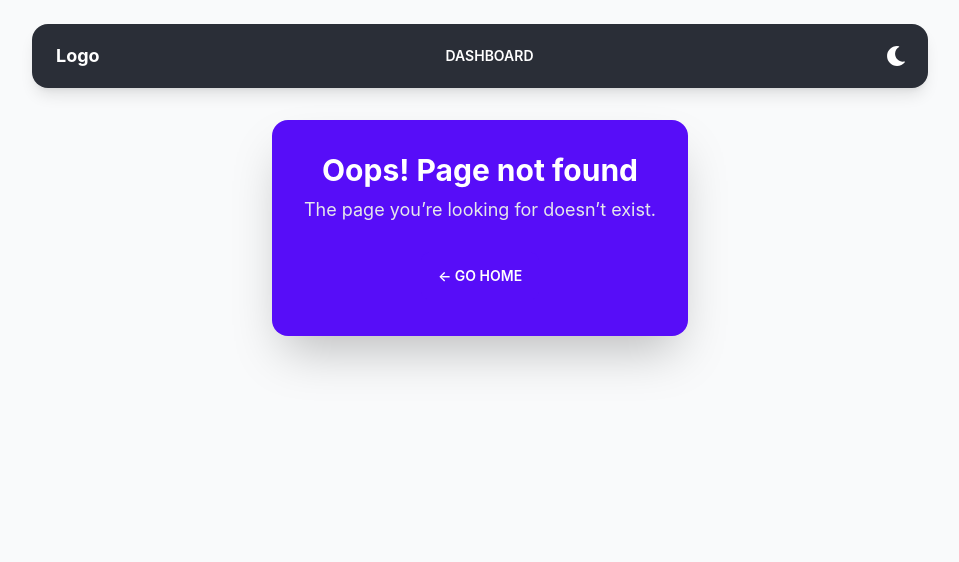
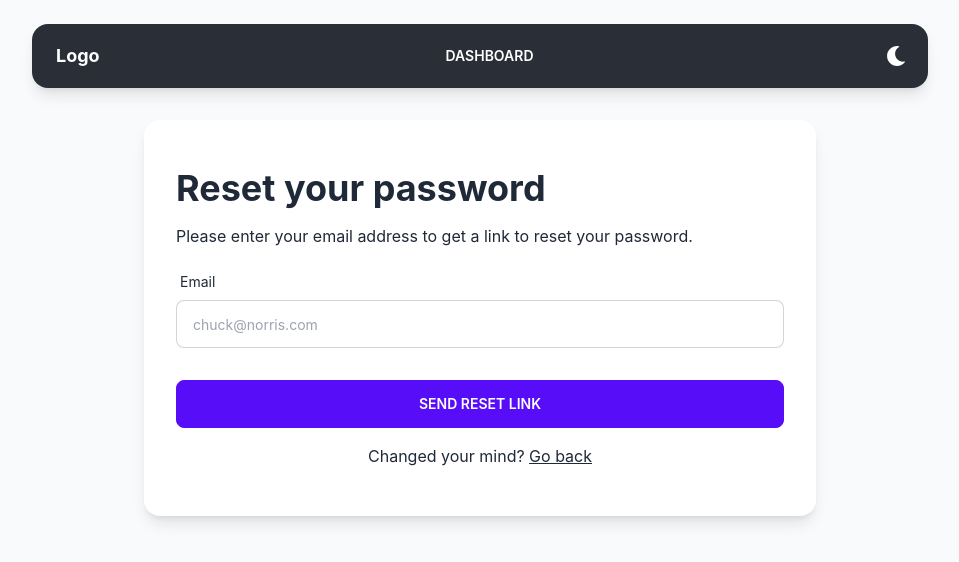
Before and after one commit to marclou/minimalist-frontend-boilerplate, a React (Create React App) app: page /forgot-password in a window 1280 px wide. Before the commit this address had no page. Shown: the top 562 px of the page, without its empty margins (160-1119 px from the left). Built offline with nearby package versions, Linux system fonts and the light colour scheme.

Commit message:
add ui for reset password

```diff
--- a/src/App.js
+++ b/src/App.js
@@ -10,6 +10,7 @@ import Loader from './pages/Loader';
 const NotFound = lazy(() => import('./pages/NotFound'));
 const Signup = lazy(() => import('./pages/Signup'));
 const Login = lazy(() => import('./pages/Login'));
+const PasswordForgot = lazy(() => import('./pages/PasswordForgot'));
 const PrivateRoute = lazy(() => import('./components/PrivateRoute'));
 const Dashboard = lazy(() => import('./pages/Dashboard'));
 
@@ -37,10 +38,9 @@ function App() {
       <Routes>
         <Route element={<Layout />}>
           <Route path="/" element={<Home />} />
-
           <Route path="signup" element={<Signup />} />
-
           <Route path="login" element={<Login />} />
+          <Route path="forgot-password" element={<PasswordForgot />} />
 
           <Route element={<PrivateRoute />}>
             <Route path="dashboard" element={<Dashboard />} />
--- a/src/pages/Login.js
+++ b/src/pages/Login.js
@@ -77,6 +77,9 @@ const Login = () => {
               <div className="form-group">
                 <label className="label" htmlFor="password">
                   <span className="label-text">Password</span>
+                  <Link to="/forgot-password" className="label-text-alt">
+                    Forgotten password?
+                  </Link>
                 </label>
                 <div style={{ position: 'relative' }}>
                   <Field
@@ -101,7 +104,7 @@ const Login = () => {
                 </button>
                 <div className="text-center mt-4">
                   Don't have an account?{' '}
-                  <Link to="/signup" className="link link-primary">
+                  <Link to="/signup" className="link">
                     Sign up
                   </Link>
                 </div>
--- /dev/null
+++ b/src/pages/PasswordForgot.js
@@ -0,0 +1,86 @@
+import React, { useState } from 'react';
+import { Link } from 'react-router-dom';
+import { Formik, Field, Form, ErrorMessage } from 'formik';
+import * as Yup from 'yup';
+import { toast } from 'react-toastify';
+
+function PasswordForgot() {
+  const [isLoading, setIsLoading] = useState(false);
+  const [hasSentLink, setHasSentLink] = useState(false);
+
+  const initialValues = {
+    email: '',
+  };
+
+  const validationSchema = Yup.object().shape({
+    email: Yup.string().email('This is not a valid email.').required('This field is required!'),
+  });
+
+  const handleSubmit = (formValue) => {
+    const { email } = formValue;
+
+    setIsLoading(true);
+    //
+    //
+    //
+    //
+    //
+    // API CALLL
+
+    setHasSentLink(true);
+    setIsLoading(false);
+    toast(`✉️ Email sent!\n\nCheck your email (and spam) for password reset instructions`);
+  };
+  return (
+    <div className="card shadow-lg bg-base-100 max-w-2xl mx-auto">
+      <Formik initialValues={initialValues} validationSchema={validationSchema} onSubmit={handleSubmit}>
+        {({ errors, touched, isSubmitting }) => (
+          <Form>
+            <div className="card-body">
+              <h2 className="my-4 text-4xl font-bold card-title">Reset your password</h2>
+
+              <div className="mb-4">Please enter your email address to get a link to reset your password.</div>
+
+              <div className="form-group">
+                <label className="label" htmlFor="email">
+                  <span className="label-text">Email</span>
+                </label>
+                <Field
+                  name="email"
+                  type="text"
+                  autoComplete="username"
+                  className={`form-control w-full input input-bordered ${
+                    errors.email && touched.email ? ' input-error' : ''
+                  }`}
+                  placeholder="chuck@norris.com"
+                />
+                <label className="label">
+                  <ErrorMessage name="email" component="span" className="label-text-alt" />
+                </label>
+              </div>
+
+              <div className="form-group py-4">
+                <button
+                  type="submit"
+                  className={`btn btn-primary btn-block ${isLoading && 'loading'}`}
+                  disabled={hasSentLink}
+                >
+                  {hasSentLink ? 'Link sent!' : 'Send reset link'}
+                </button>
+
+                <div className="text-center mt-4">
+                  Changed your mind?{' '}
+                  <Link to="/login" className="link">
+                    Go back
+                  </Link>
+                </div>
+              </div>
+            </div>
+          </Form>
+        )}
+      </Formik>
+    </div>
+  );
+}
+
+export default PasswordForgot;
--- a/src/pages/Signup.js
+++ b/src/pages/Signup.js
@@ -122,7 +122,7 @@ const Signup = () => {
                 </button>
                 <div className="text-center mt-4">
                   Already have an account?{' '}
-                  <Link to="/login" className="link link-primary">
+                  <Link to="/login" className="link">
                     Log in
                   </Link>
                 </div>
```
